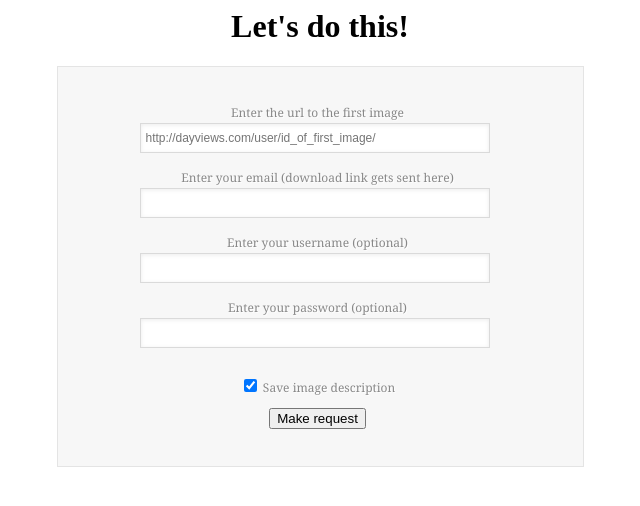
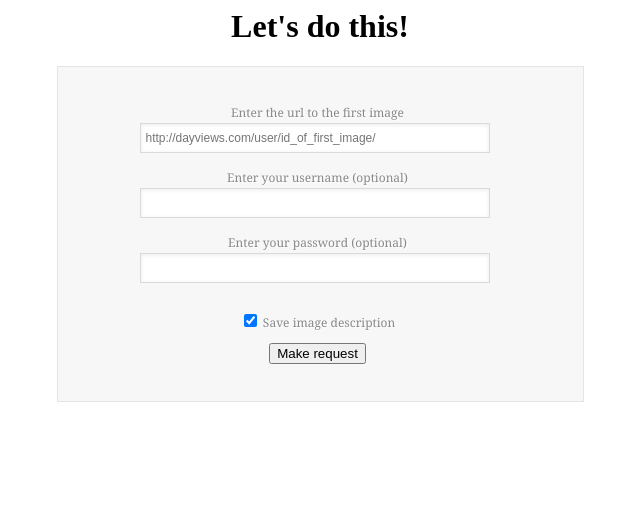
Before and after one commit to finkultur/bdb-flask, a Flask app: page / in a window 1280 px wide. Shown: the top 506 px of the page, without its empty margins (320-960 px from the left). Run offline with Flask 2, Linux system fonts and the light colour scheme.

Commit message:
Don't check e-mail since not implemented

```diff
--- a/app/forms.py
+++ b/app/forms.py
@@ -10,9 +10,9 @@ class RequestForm(FlaskForm):
                              validators.Regexp("^https?:\/\/dayviews.com")],
                             render_kw={"placeholder":
                             "http://dayviews.com/user/id_of_first_image/"})
-    email = StringField('email',
-                        [validators.Email("Please enter your email address."),
-                         validators.InputRequired()])
+    #email = StringField('email',
+    #                    [validators.Email("Please enter your email address."),
+    #                     validators.InputRequired()])
     username = StringField('username')
     password = PasswordField('password')
     save_text = BooleanField('save_text', default=True)
--- a/app/templates/request.html
+++ b/app/templates/request.html
@@ -8,8 +8,8 @@
       <p>
           Enter the url to the first image
             {{ form.stringurl(size=40) }}<br>
-          Enter your email (download link gets sent here)
-            {{ form.email(size=40) }}<br>
+          <!--Enter your email (download link gets sent here) -->
+          {#   {{ form.email(size=40) }}<br> #}
           Enter your username (optional) {{ form.username(size=40) }}<br>
           Enter your password (optional) {{ form.password(size=40) }}<br>
       </p>
--- a/app/views.py
+++ b/app/views.py
@@ -16,7 +16,7 @@ def request():
 
 def rec(form):
     url = str(form['stringurl'].data)
-    email = str(form['email'].data)
+    #email = str(form['email'].data)
     username = str(form['username'].data)
     password = str(form['password'].data)
     save_text = form['save_text'].data
```
